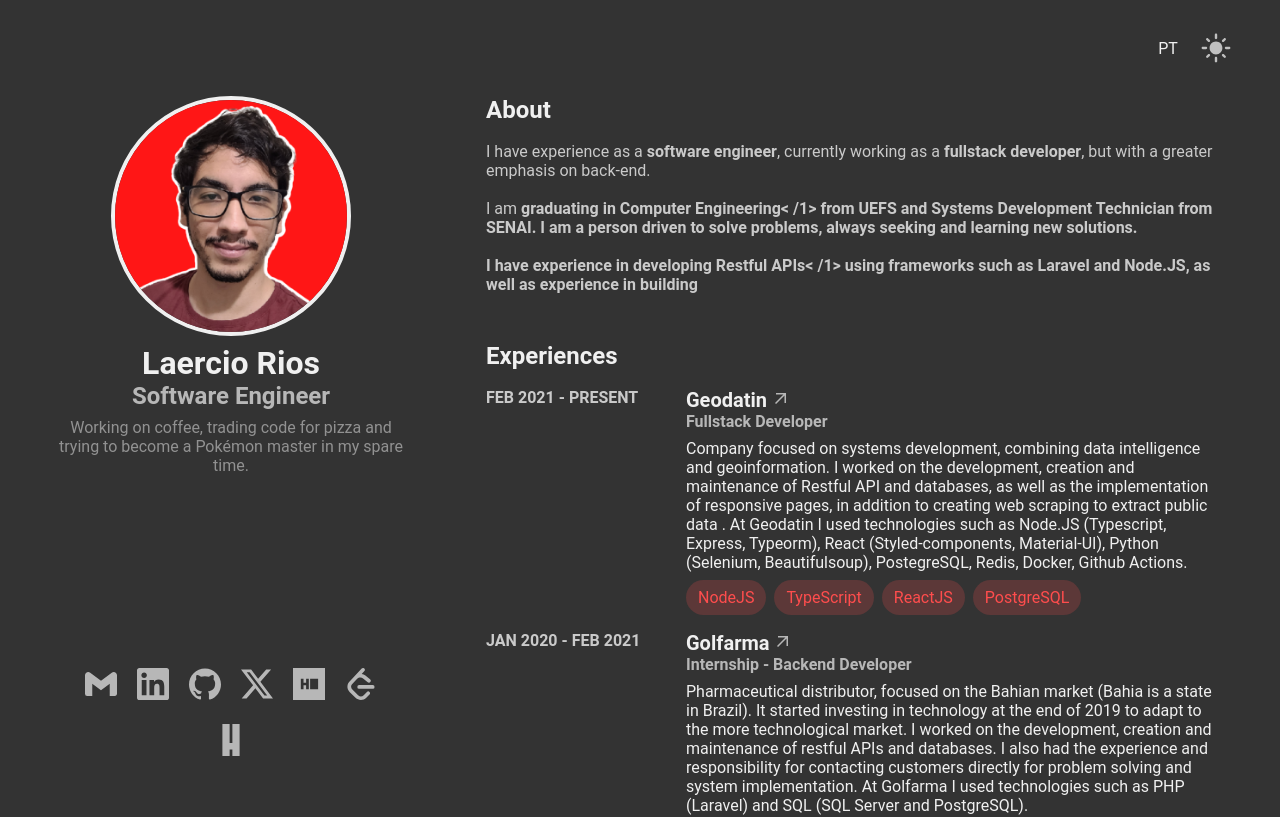
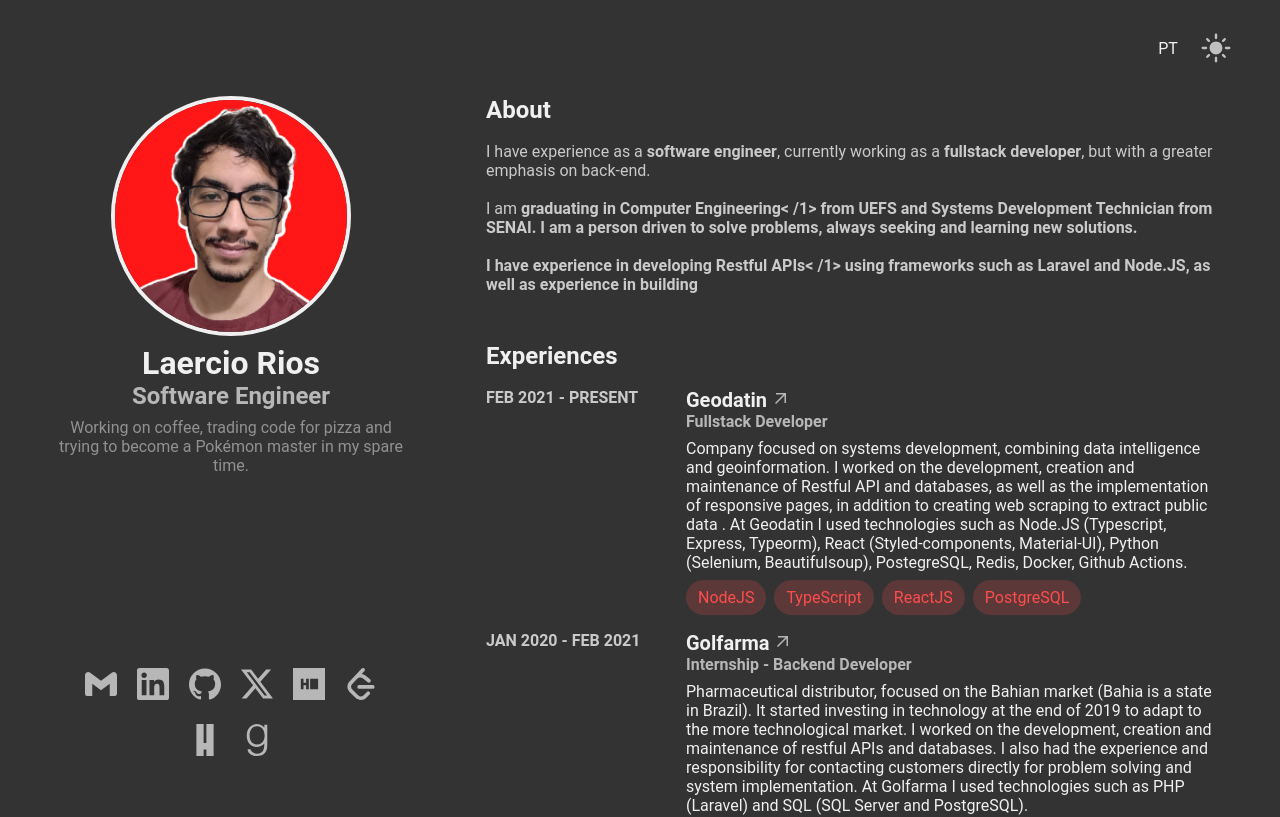
Before and after one commit to LaercioSR/laerciorios.com, a React (Vite) app: page / in a window 1280 px wide. Shown: the top 817 px of the page. Built offline with nearby package versions, Linux system fonts and the light colour scheme.

Commit message:
feat: add link to goodreads

```diff
--- a/src/pages/Home/index.tsx
+++ b/src/pages/Home/index.tsx
@@ -28,6 +28,7 @@
   ProfileImage,
 } from "./styles";
 import GithubLogo from "./../../assets/github.svg?react";
+import GoodreadsLogo from "./../../assets/goodreads.svg?react";
 import EmailLogo from "./../../assets/gmail.svg?react";
 import HackerrankLogo from "./../../assets/hackerrank.svg?react";
 import HowLongToBeatLogo from "./../../assets/howlongtobeat.svg?react";
@@ -78,6 +79,11 @@
       name: "howlongtobeat",
       url: "https://howlongtobeat.com/user/MrTalo",
       icon: <HowLongToBeatLogo />,
+    },
+    {
+      name: "goodreads",
+      url: "https://goodreads.com/laerciorios",
+      icon: <GoodreadsLogo />,
     },
   ];
 
```
Also changed, not shown: src/assets/gmail.svg, src/assets/goodreads.svg (added).
